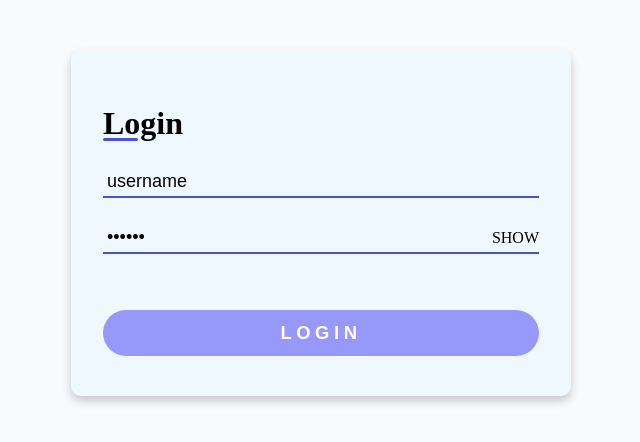
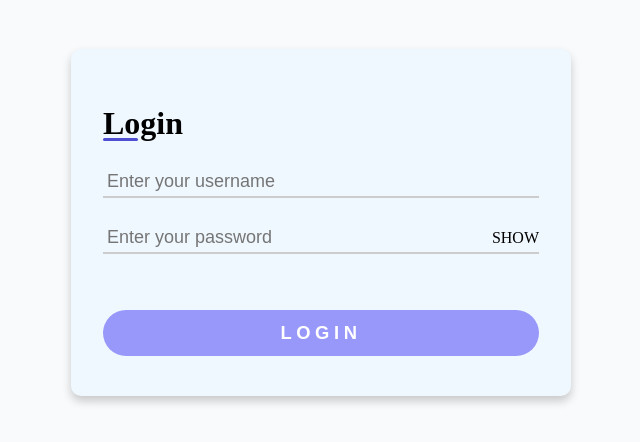
Before and after one commit to denis-rim/emphasoft-test-task, a React (Create React App) app: page /login in a window 1280 px wide. Shown: the part 178-620 px from the top of the page, without its empty margins (319-959 px from the left). Built offline with nearby package versions, Linux system fonts and the light colour scheme.

Commit message:
fix login

```diff
--- a/src/pages/LoginPage.tsx
+++ b/src/pages/LoginPage.tsx
@@ -39,7 +39,6 @@ function LoginPage() {
                 type="text"
                 placeholder="Enter your username"
                 required
-                defaultValue="username"
                 {...register("username")}
               />
               <p>{errors.username?.message}</p>
@@ -53,7 +52,6 @@ function LoginPage() {
                 type={showPassword ? "text" : "password"}
                 placeholder="Enter your password"
                 required
-                defaultValue="******"
                 {...register("password")}
               />
               <span
```
